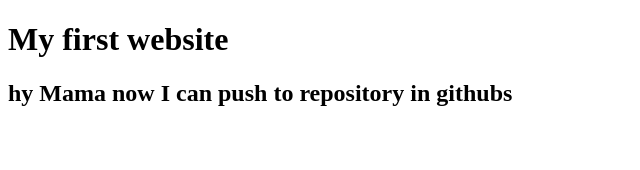
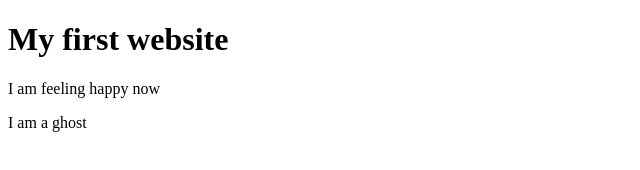
Before and after one commit to Ismammahdi/my-first-website, a plain HTML site: page my-first-website/index.html in a window 1280 px wide. Shown: the whole page, without its empty margins (0-640 px from the left). Drawn offline with Linux system fonts and the light colour scheme.

Commit message:
ghost added

```diff
--- a/my-first-website/index.html
+++ b/my-first-website/index.html
@@ -8,6 +8,7 @@
   </head>
   <body>
     <h1>My first website</h1>
-    <h2>hy Mama now I can push to repository in githubs</h2>
+    <p>I am feeling happy now</p>
+    <p>I am a ghost</p>
   </body>
 </html>
```
